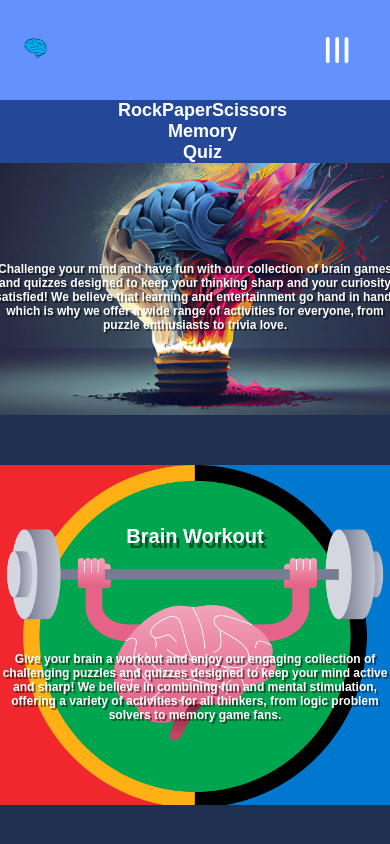
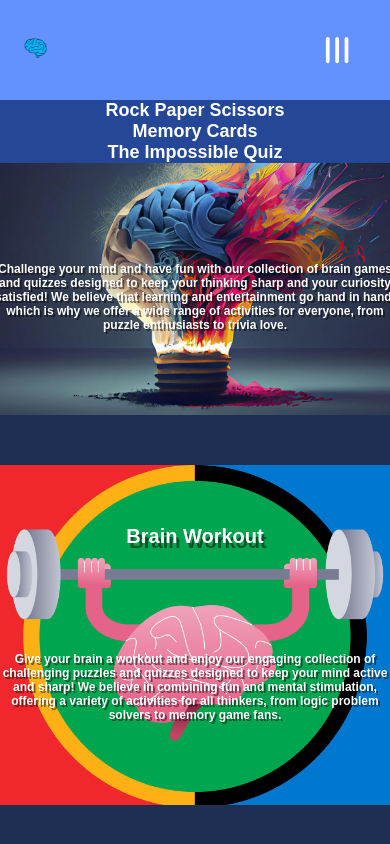
Before and after one commit to Urannni/BrainChallenge, a React (Create React App) app: page / in a window 390 px wide. Both pictures are taken after a click on the button 336 px from the left and 50 px from the top of the page. Shown: the top 844 px of the page. Built offline with nearby package versions, Linux system fonts and the light colour scheme.

Commit message:
fixed the navbar issue the transition issue and realized a problem in responsivity

```diff
--- a/src/components/Navbar.css
+++ b/src/components/Navbar.css
@@ -51,7 +51,6 @@
   flex-direction: column;
   padding: 20px 0;
   box-sizing: border-box;
-  transition: all 0.3s ease;
 }
 
 .navbar-links.open {
--- a/src/components/Navbar.jsx
+++ b/src/components/Navbar.jsx
@@ -22,18 +22,18 @@ const Navbar = () => {
         </button>
         <ul className={`navbar-links ${isOpen ? 'open' : ''}`}>
           <li>
-            <Link to="/Game" className="nav-link navbar-link">
-              RockPaperScissors
+            <Link to="/Game" className="navbar-link">
+              Rock Paper Scissors
             </Link>
           </li>
           <li>
-            <Link className="nav-link navbar-link" to="/MemoryCards">
-              Memory
+            <Link className="navbar-link" to="/MemoryCards">
+              Memory Cards
             </Link>
           </li>
-          <li className="nav-link">
+          <li>
             <Link to="/Quiz" className="navbar-link">
-              Quiz
+              The Impossible Quiz
             </Link>
           </li>
         </ul>
```
